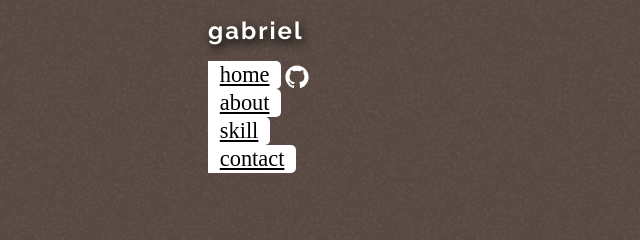
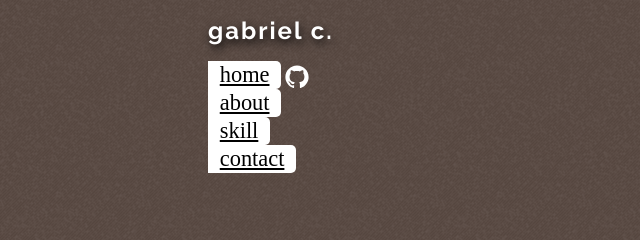
Before and after one commit to asgabe/asgabe.github.io, a website: page index.html in a window 1280 px wide. Shown: the top 240 px of the page, 82-722 px from the left. Drawn offline with Linux system fonts and the light colour scheme.

Commit message:
config ssh

```diff
--- a/index.html
+++ b/index.html
@@ -13,7 +13,7 @@
 		<div class='content'>
 			<div class='menu_nav_title'>
 				<a href='#'>
-					<h1 class='hd_title_name'>gabriel</h1>
+					<h1 class='hd_title_name'>gabriel c.</h1>
 				</a>
 			</div>
 			<nav class='menu_nav_bar'>
```
